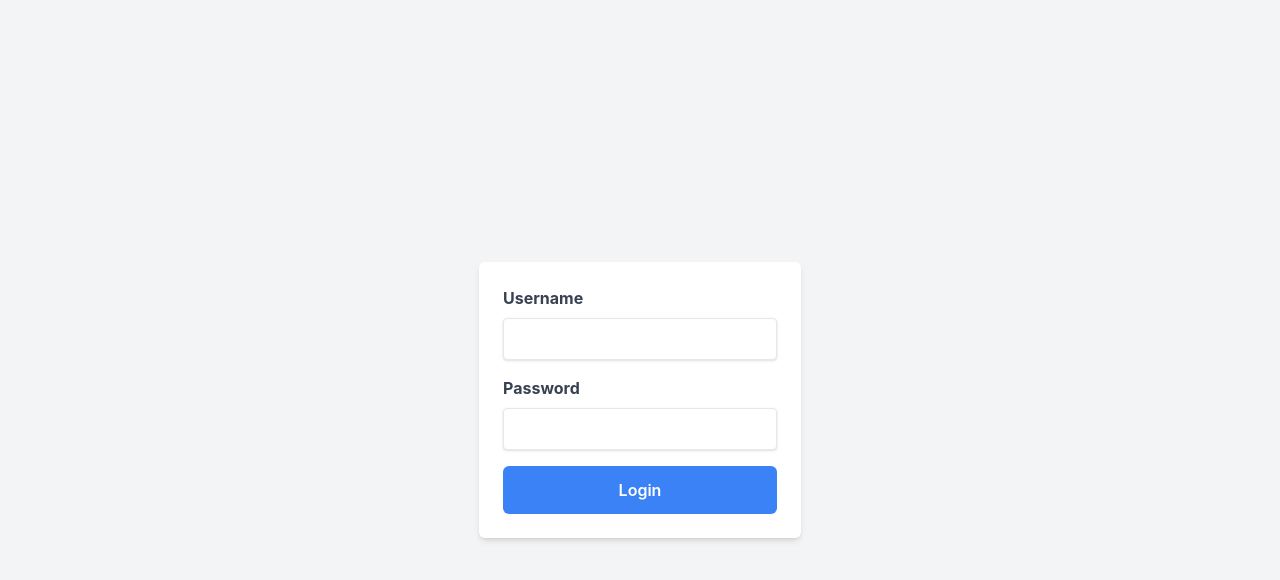
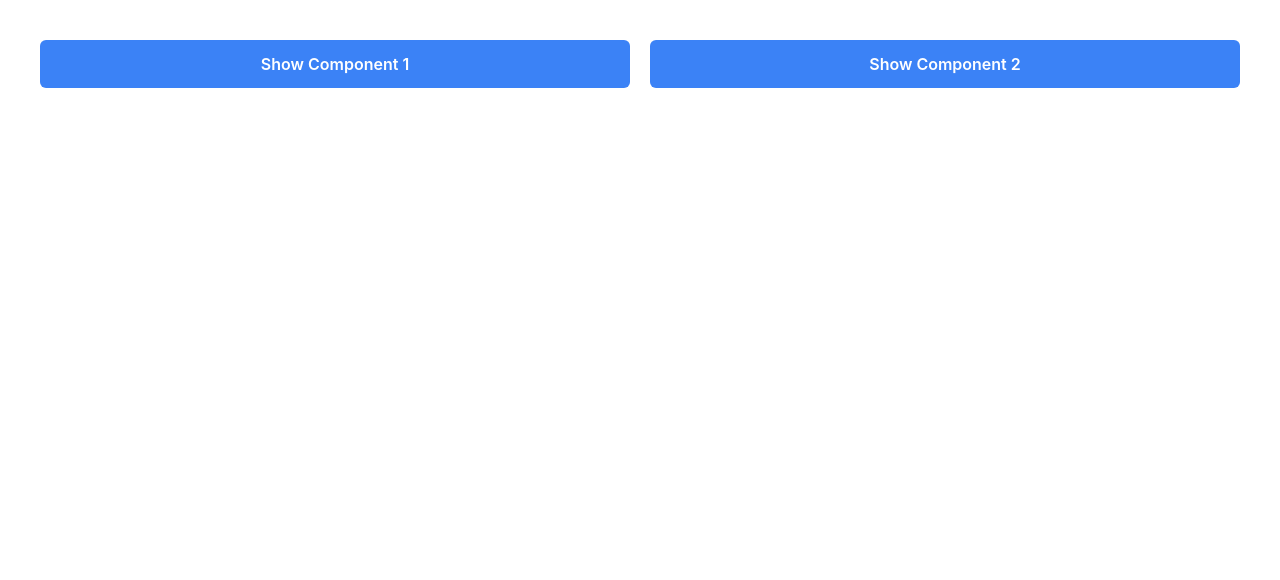
Before and after one commit to BagasAlterra/ALTA-FE-BATCH-14, a React (Vite) app in the folder Javascript/react/first-react-redux/: page / in a window 1280 px wide. Shown: the top 580 px of the page. Built offline with nearby package versions, Linux system fonts and the light colour scheme.

Commit message:
code splitting added

```diff
--- a/Javascript/react/first-react-redux/src/App.tsx
+++ b/Javascript/react/first-react-redux/src/App.tsx
@@ -1,5 +1,6 @@
 import { BrowserRouter, Routes, Route } from "react-router-dom";
 
+import Landing from "./pages/landing";
 import Login from "./pages/login";
 import Count from "./pages/count";
 import Product from "./pages/product";
@@ -9,7 +10,8 @@ const App = () => {
   return (
     <BrowserRouter>
       <Routes>
-        <Route path="/" element={<Login />} />
+        <Route path="/" element={<Landing />} />
+        <Route path="/login" element={<Login />} />
         <Route path="/count" element={<Count />} />
         <Route path="/product" element={<Product />} />
         <Route path="/detail/:id" element={<Detail />} />
--- /dev/null
+++ b/Javascript/react/first-react-redux/src/components/LazyComponent1.tsx
@@ -0,0 +1,11 @@
+import React from "react";
+
+const LazyComponent1 = () => {
+  return (
+    <div>
+      <h1>Lazy Component 1</h1>
+    </div>
+  );
+};
+
+export default LazyComponent1;
--- /dev/null
+++ b/Javascript/react/first-react-redux/src/components/LazyComponent2.tsx
@@ -0,0 +1,9 @@
+const LazyComponent2 = () => {
+  return (
+    <div>
+      <h1>Lazy Component 2</h1>
+    </div>
+  );
+};
+
+export default LazyComponent2;
--- a/Javascript/react/first-react-redux/src/features/cartSlice.tsx
+++ b/Javascript/react/first-react-redux/src/features/cartSlice.tsx
@@ -20,6 +20,7 @@ export const cartSlice = createSlice({
   reducers: {
     addItem(state, action: PayloadAction<Item>) {
       state.items.push(action.payload);
+      localStorage.setItem("items", state.items);
     },
     removeItem(state, action: PayloadAction<number>) {
       state.items = state.items.filter((item) => {
--- a/Javascript/react/first-react-redux/src/index.css
+++ b/Javascript/react/first-react-redux/src/index.css
@@ -38,6 +38,7 @@ body {
 h1 {
   font-size: 3.2em;
   line-height: 1.1;
+  color: black;
 }
 
 button {
--- a/Javascript/react/first-react-redux/src/pages/detail/index.tsx
+++ b/Javascript/react/first-react-redux/src/pages/detail/index.tsx
@@ -2,10 +2,34 @@ import React from "react";
 
 import Layout from "../../components/Layout";
 
+import { useSelector } from "react-redux";
+import { CartState } from "../../features/cartSlice";
+
 const Detail = () => {
+  const cart = useSelector((state: { cart: CartState }) => state.cart);
+  const items = JSON.stringify(localStorage.getItem("items"));
+
+  console.log(
+    "hasil add quantity : ",
+    cart.items.map((item) => item.name)
+  );
+
+  console.log("local storage : ", items);
+
   return (
     <Layout>
-      <div>Detail</div>
+      {cart ? (
+        cart?.items?.map((item) => {
+          return (
+            <div className="w-40 h-20 rounded-md shadow-md text-black">
+              <p className="font-semibold">{item?.name}</p>
+              <p>{item?.price}</p>
+            </div>
+          );
+        })
+      ) : (
+        <h1 className="text-black">Kamu belum menambahkan apapun kesini ...</h1>
+      )}
     </Layout>
   );
 };
--- /dev/null
+++ b/Javascript/react/first-react-redux/src/pages/landing/index.tsx
@@ -0,0 +1,45 @@
+import { lazy, Suspense, useState } from "react";
+
+import Layout from "../../components/Layout";
+import Button from "../../components/Button";
+
+const LazyComponent1 = lazy(() => import("../../components/LazyComponent1"));
+const LazyComponent2 = lazy(() => import("../../components/LazyComponent2"));
+
+const Landing = () => {
+  const [showLazy1, setShowLazy1] = useState<boolean>(false);
+  const [showLazy2, setShowLazy2] = useState<boolean>(false);
+
+  const toggleComponent1 = () => {
+    setShowLazy1(!showLazy1);
+  };
+
+  const toggleComponent2 = () => {
+    setShowLazy2(!showLazy2);
+  };
+
+  return (
+    <Layout>
+      <div className="m-10 flex flex-column space-x-5">
+        <Button
+          id="component1"
+          label={showLazy1 ? "Hide Component 1" : "Show Component 1"}
+          onClick={() => toggleComponent1()}
+        />
+        <Button
+          id="component2"
+          label={showLazy2 ? "Hide Component 2" : "Show Component 2"}
+          onClick={() => toggleComponent2()}
+        />
+      </div>
+      <div className="m-10">
+        <Suspense fallback={<h1>Please wait ...</h1>}>
+          {showLazy1 && <LazyComponent1 />}
+          {showLazy2 && <LazyComponent2 />}
+        </Suspense>
+      </div>
+    </Layout>
+  );
+};
+
+export default Landing;
--- a/Javascript/react/first-react-redux/src/pages/product/index.tsx
+++ b/Javascript/react/first-react-redux/src/pages/product/index.tsx
@@ -35,13 +35,16 @@ const Product = () => {
   };
 
   const addToCart = (item: any) => {
-    const newItem: Item = {
-      id: item.id,
-      name: item.title,
-      price: item.price,
-    };
+    const newItem: Item[] | string = [
+      {
+        id: item.id,
+        name: item.title,
+        price: item.price,
+      },
+    ];
     setId(item.id);
-    dispatch(addItem(newItem));
+    dispatch(addItem([...newItem]));
+    localStorage.setItem("items", cart.items);
     console.log("add to cart : ", cart.items);
     Swal.fire({
       icon: "success",
--- a/Javascript/react/first-react-redux/tsconfig.json
+++ b/Javascript/react/first-react-redux/tsconfig.json
@@ -5,6 +5,7 @@
     "lib": ["ES2020", "DOM", "DOM.Iterable"],
     "module": "ESNext",
     "skipLibCheck": true,
+    "esModuleInterop": true,
 
     /* Bundler mode */
     "moduleResolution": "Node",
```
